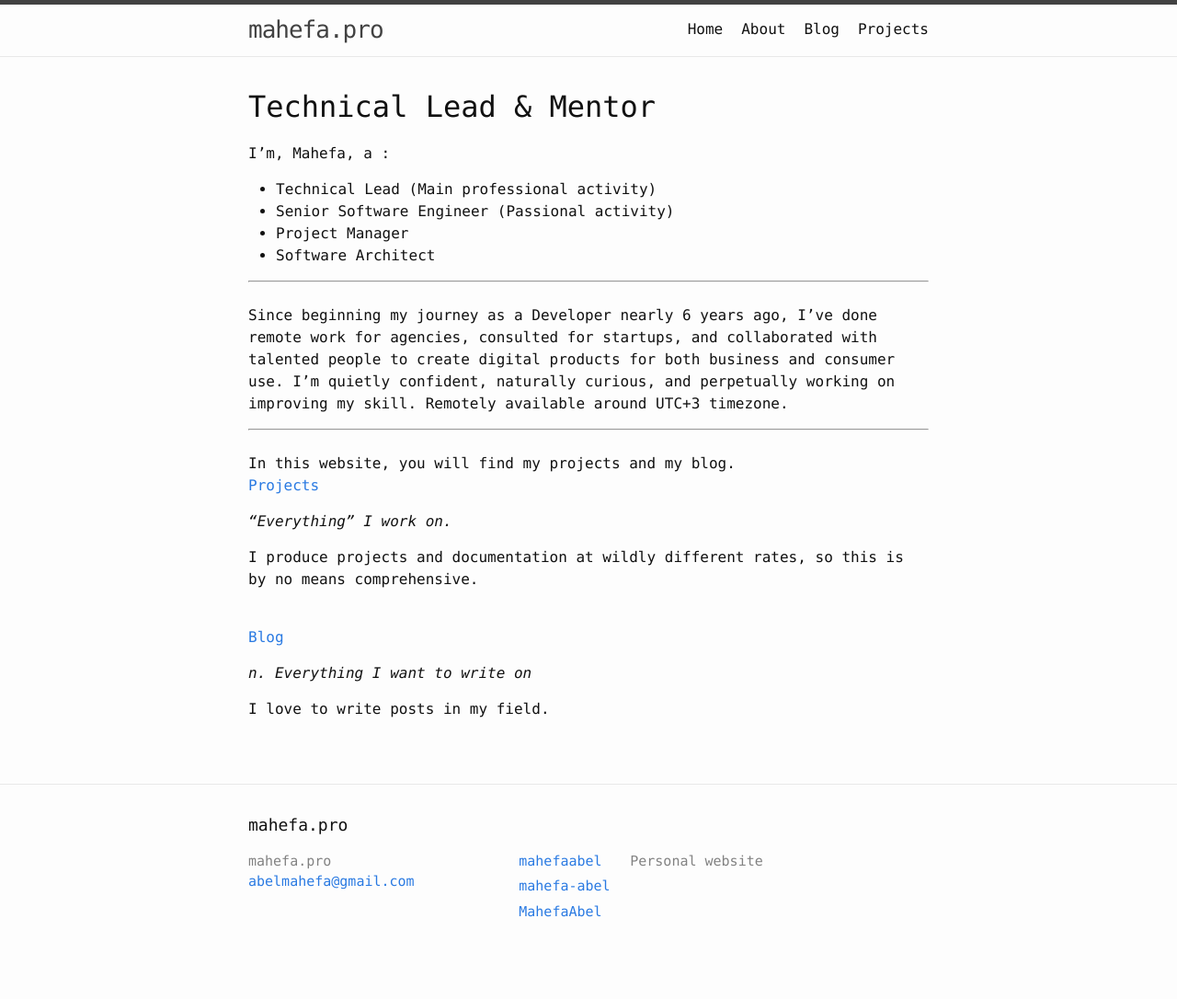
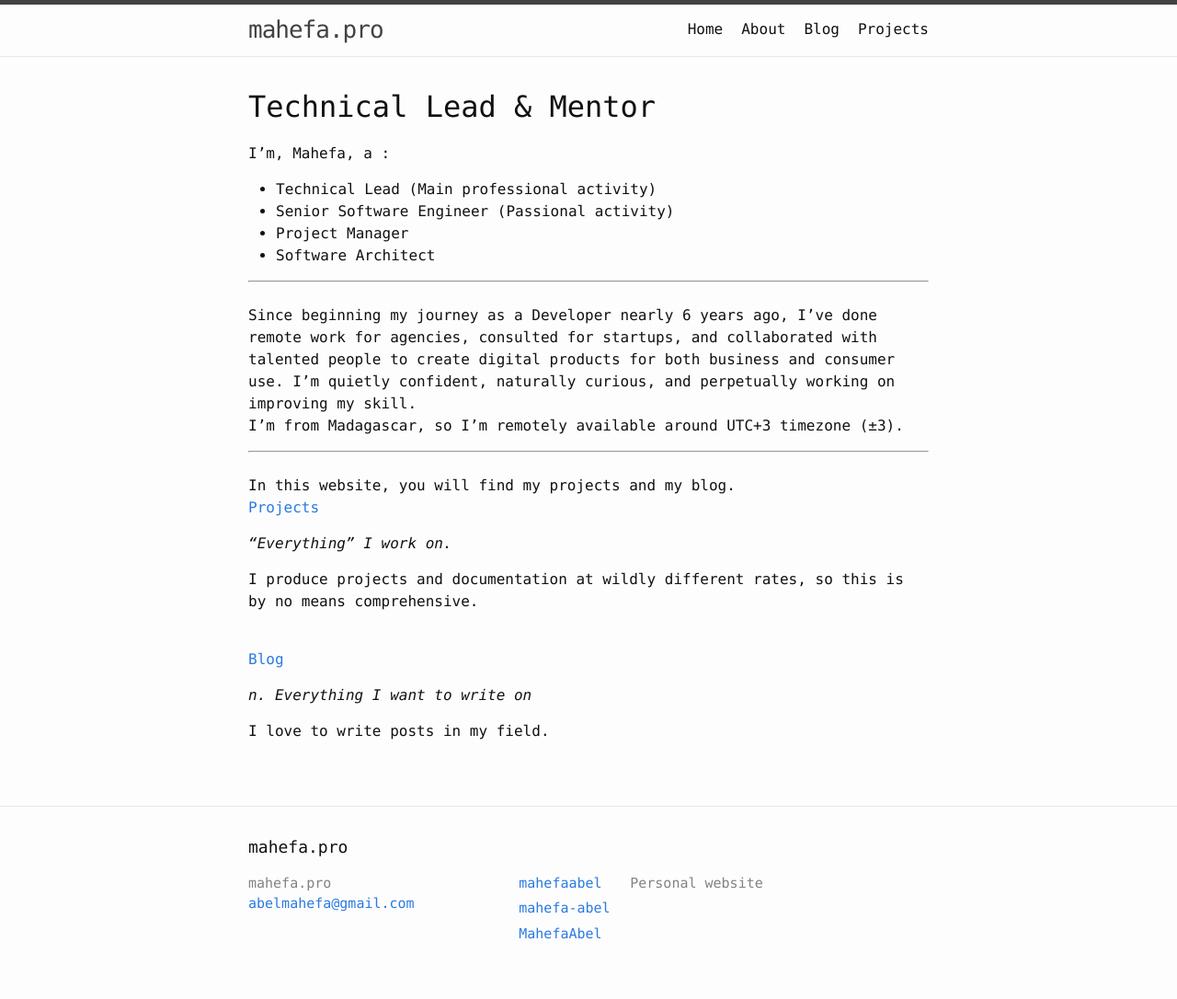
Before and after one commit to mahefa-pro/mahefa.pro, a Jekyll site: the page built from index.md, in a window 1280 px wide. Shown: the whole page at 92% size. Built offline with Jekyll 4.4.1, drawn with Linux system fonts in a browser that asks for light colours; before the commit the page ends 1062 px from its top, so only the background shows below that.

Commit message:
Update ±

```diff
--- a/index.md
+++ b/index.md
@@ -17,8 +17,8 @@ I’m, Mahefa, a :
 <br/>
 <hr/>
 <br/>
-Since beginning my journey as a Developer nearly 6 years ago, I've done remote work for agencies, consulted for startups, and collaborated with talented people to create digital products for both business and consumer use. I'm quietly confident, naturally curious, and perpetually working on improving my skill.
-Remotely available around UTC+3 timezone.
+Since beginning my journey as a Developer nearly 6 years ago, I've done remote work for agencies, consulted for startups, and collaborated with talented people to create digital products for both business and consumer use. I'm quietly confident, naturally curious, and perpetually working on improving my skill. <br/>
+I'm from Madagascar, so I'm remotely available around UTC+3 timezone (±3).
 <br/>
 <hr/>
 <br/>
```
